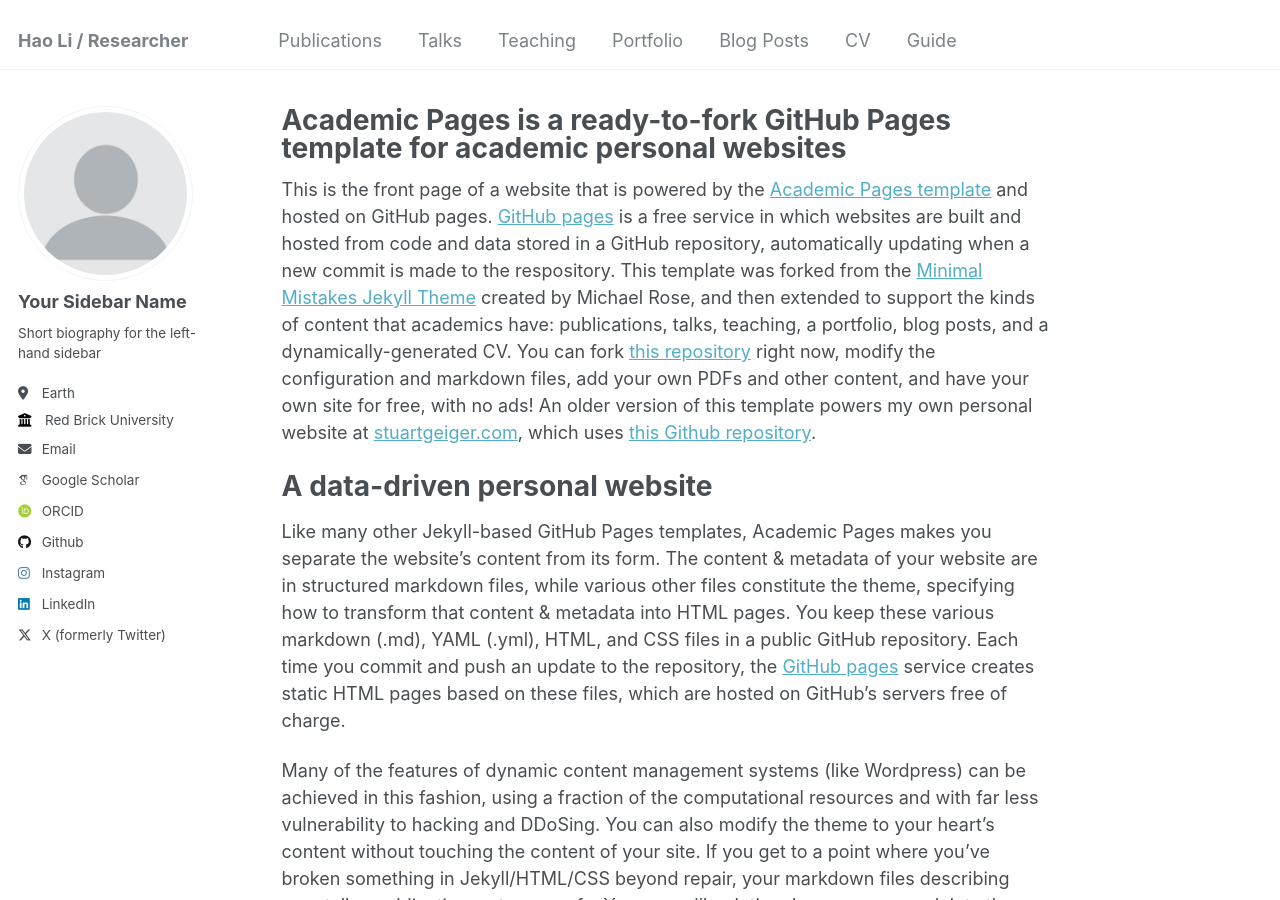
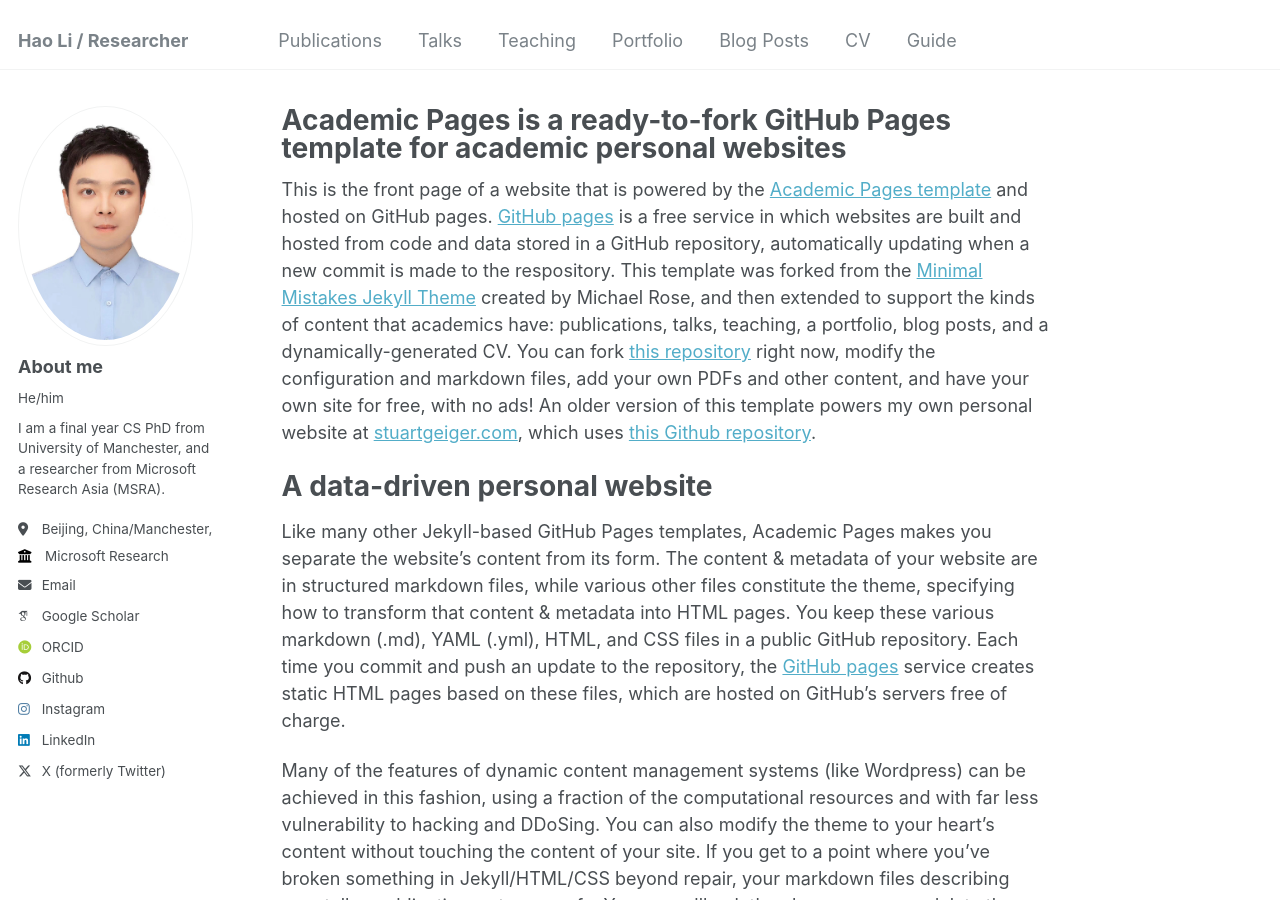
Before and after one commit to HaoBytes/HaoBytes.github.io, a Jekyll site: the page built from _pages/about.md, in a window 1280 px wide and 900 px high. Built offline with Jekyll 4.4.1, drawn with Linux system fonts in a browser that asks for light colours; some web fonts are replaced.

Commit message:
Update _config.yml

```diff
--- a/_config.yml
+++ b/_config.yml
@@ -21,14 +21,14 @@
 #               Additional customization can be done by editing /_includes/author-profile.html
 author:
   # Biographic information
-  avatar           : "profile.png"
-  name             : "Your Sidebar Name"
-  pronouns         : # example: "she/her"
-  bio              : "Short biography for the left-hand sidebar"
-  location         : "Earth"
-  employer         : "Red Brick University"
+  avatar           : "hao.jpg"
+  name             : "About me"
+  pronouns         : "He/him"
+  bio              : "I am a final year CS PhD from University of Manchester, and a researcher from Microsoft Research Asia (MSRA)."
+  location         : "Beijing, China/Manchester, UK"
+  employer         : "Microsoft Research"
   uri              : # URL
-  email            : "none@example.org"
+  email            : "v-haoli4@microsoft.com"
 
   # Academic websites
   arxiv            : # URL - Update with the correct link to your profile
```
